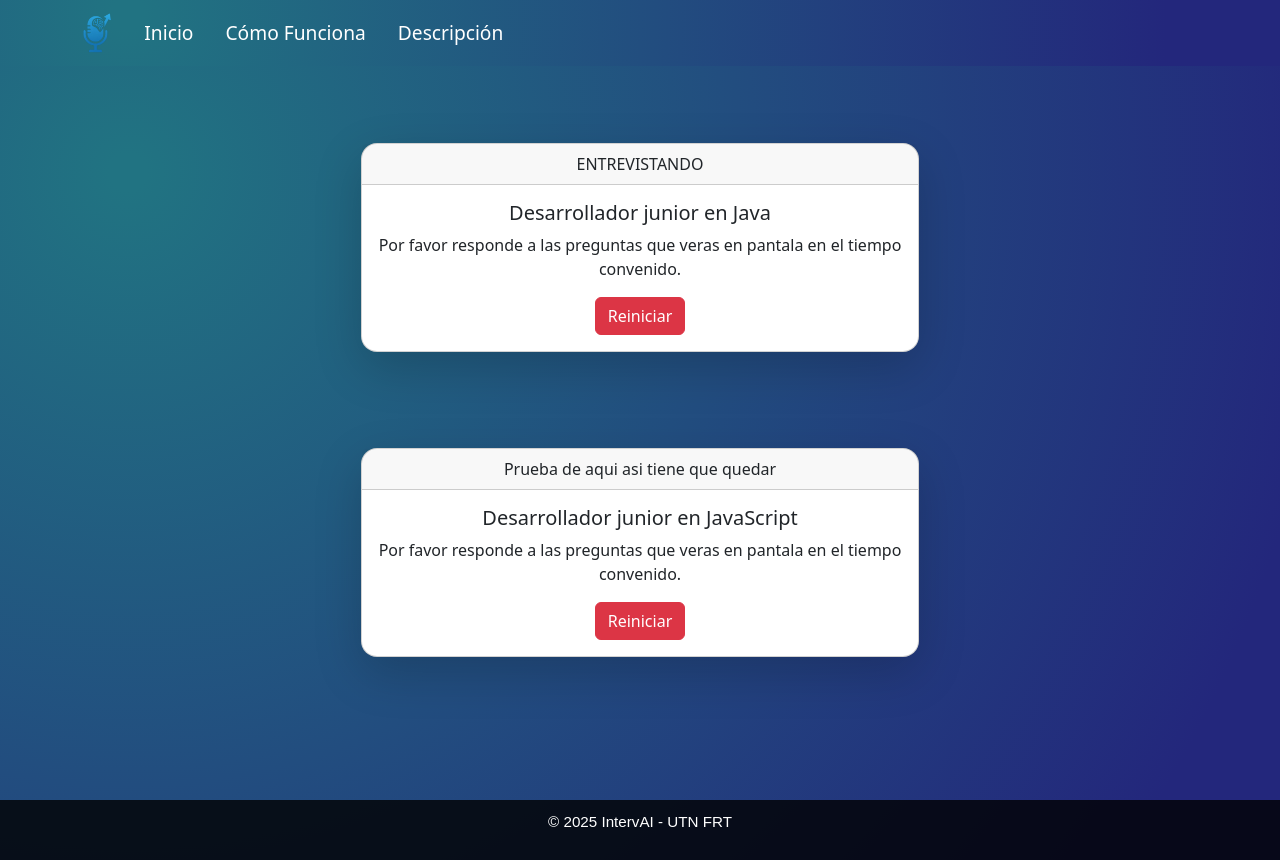
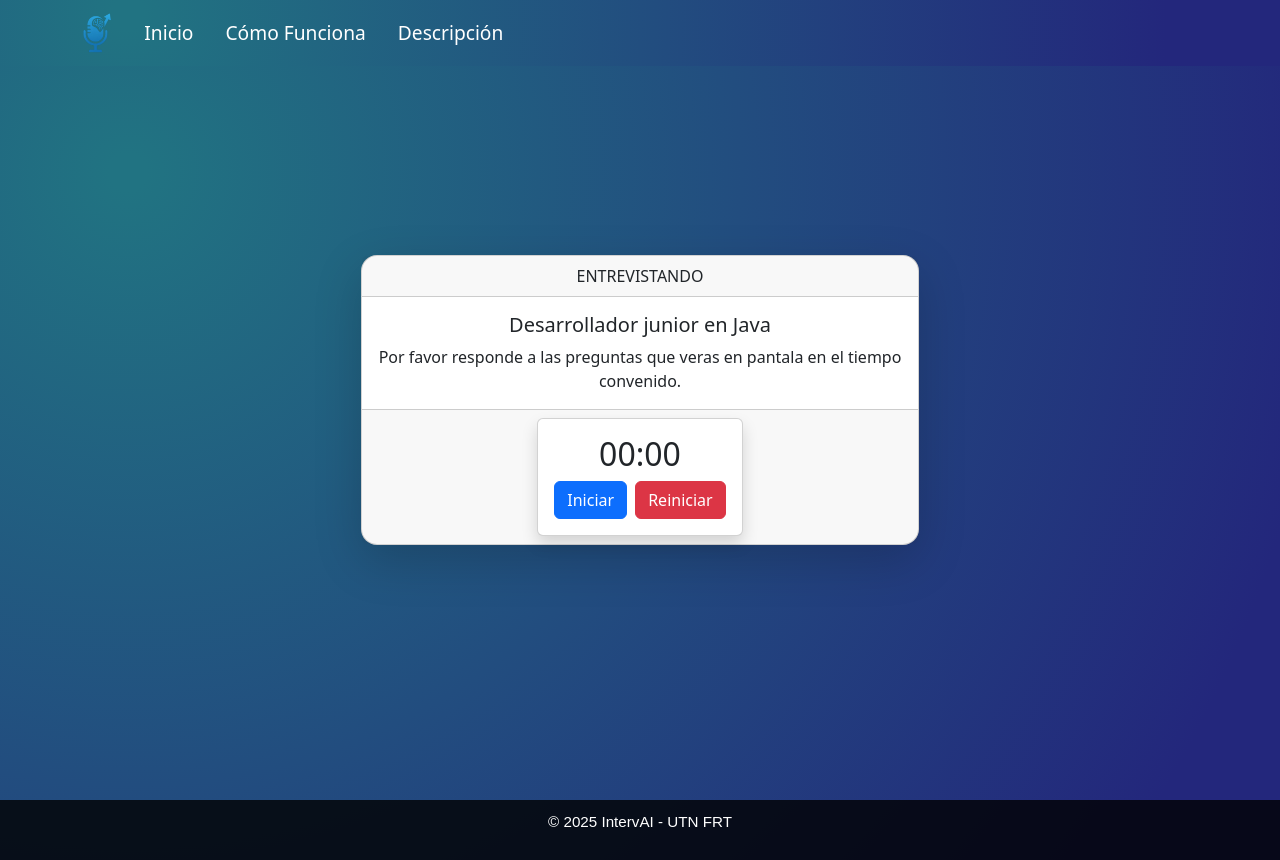
Before and after one commit to Javier359/SeminarioJN, a React (Vite) app: page /comenzar-intento in a window 1280 px wide. Built offline with nearby package versions, Linux system fonts and the light colour scheme.

Commit message:
se realizo el temporizador para comenzar con los intentos y el boton de reiniciar

```diff
--- a/src/components/Preguntas/PreguntasIndividuales.jsx
+++ b/src/components/Preguntas/PreguntasIndividuales.jsx
@@ -1,10 +1,11 @@
 import React from 'react';
+import Temporizador from './Temporizador';
 
 const PreguntasIndividuales = () => {
     return (
-        <div>
+        <Temporizador>
 
-        </div>
+        </Temporizador>
     );
 };
 
--- a/src/components/Preguntas/PregutasPrincipal.jsx
+++ b/src/components/Preguntas/PregutasPrincipal.jsx
@@ -1,30 +1,25 @@
 import React from "react";
 import { Container } from "react-bootstrap";
-import Button from 'react-bootstrap/Button';
-import Card from 'react-bootstrap/Card';
+import Button from "react-bootstrap/Button";
+import Card from "react-bootstrap/Card";
+import PreguntasIndividuales from "./PreguntasIndividuales";
+import Temporizador from "./Temporizador";
 
 const PregutasPrincipal = () => {
   return (
     <Container className="d-flex justify-content-center align-items-center flex-column vh-100 vw-100">
-    <Card className="d-flex text-center shadow-lg rounded-4 my-5 w-50" >
+      <Card className="d-flex text-center shadow-lg rounded-4 my-5 w-50">
         <Card.Header>ENTREVISTANDO</Card.Header>
         <Card.Body>
           <Card.Title>Desarrollador junior en Java</Card.Title>
           <Card.Text>
-          Por favor responde a las preguntas que veras en pantala en el tiempo convenido.
+            Por favor responde a las preguntas que veras en pantala en el tiempo
+            convenido.
           </Card.Text>
-        <Button variant="danger">Reiniciar</Button>
         </Card.Body>
-    </Card>
-    <Card className="d-flex text-center shadow-lg rounded-4 my-5 w-50" >
-      <Card.Header>Prueba de aqui asi tiene que quedar</Card.Header>
-      <Card.Body>
-        <Card.Title>Desarrollador junior en JavaScript</Card.Title>
-        <Card.Text>
-          Por favor responde a las preguntas que veras en pantala en el tiempo convenido.
-        </Card.Text>
-        <Button variant="danger">Reiniciar</Button>
-      </Card.Body>
+        <Card.Footer className="d-flex justify-content-center">
+            <Temporizador></Temporizador>
+        </Card.Footer>
       </Card>
     </Container>
   );
--- /dev/null
+++ b/src/components/Preguntas/Temporizador.jsx
@@ -0,0 +1,57 @@
+import React, { useState, useEffect } from 'react';
+import { Card } from 'react-bootstrap';
+import Button from 'react-bootstrap/Button';
+
+export default function Temporizador() {
+  const [segundos, setSegundos] = useState(0);
+  const [activo, setActivo] = useState(false);
+  const [iniciado, setIniciado] = useState(false);
+  const limite = 20 * 60; // 20 minutos en segundos
+
+  useEffect(() => {
+    let intervalo;
+    if (activo && segundos < limite) {
+      intervalo = setInterval(() => {
+        setSegundos(prev => prev + 1);
+      }, 1000);
+    } else if (segundos >= limite) {
+      setActivo(false);
+    }
+    return () => clearInterval(intervalo);
+  }, [activo, segundos]);
+
+  const iniciar = () => {
+    setActivo(true);
+    setIniciado(true);
+  };
+
+  const reiniciar = () => {
+    setSegundos(0);
+    setActivo(false);
+    setIniciado(false);
+  };
+
+  const formatoTiempo = (seg) => {
+    const minutos = Math.floor(seg / 60);
+    const segundos = seg % 60;
+    return `${minutos.toString().padStart(2, '0')}:${segundos.toString().padStart(2, '0')}`;
+  };
+
+    return (
+     <div className="d-flex justify-content-center align-items-center rounded-4">
+      <Card className="text-center shadow">
+        <Card.Body>
+          <h2 className="mb-2">{formatoTiempo(segundos)}</h2>
+          <div className="d-flex justify-content-center gap-2">
+           <Button onClick={iniciar} variant="primary" disabled={iniciado}>
+              Iniciar
+            </Button>
+            <Button onClick={reiniciar} variant="danger">
+              Reiniciar
+            </Button>
+          </div>
+        </Card.Body>
+      </Card>
+    </div>
+    );
+};
```
Lines whose indentation alone changed are shown as unchanged.
